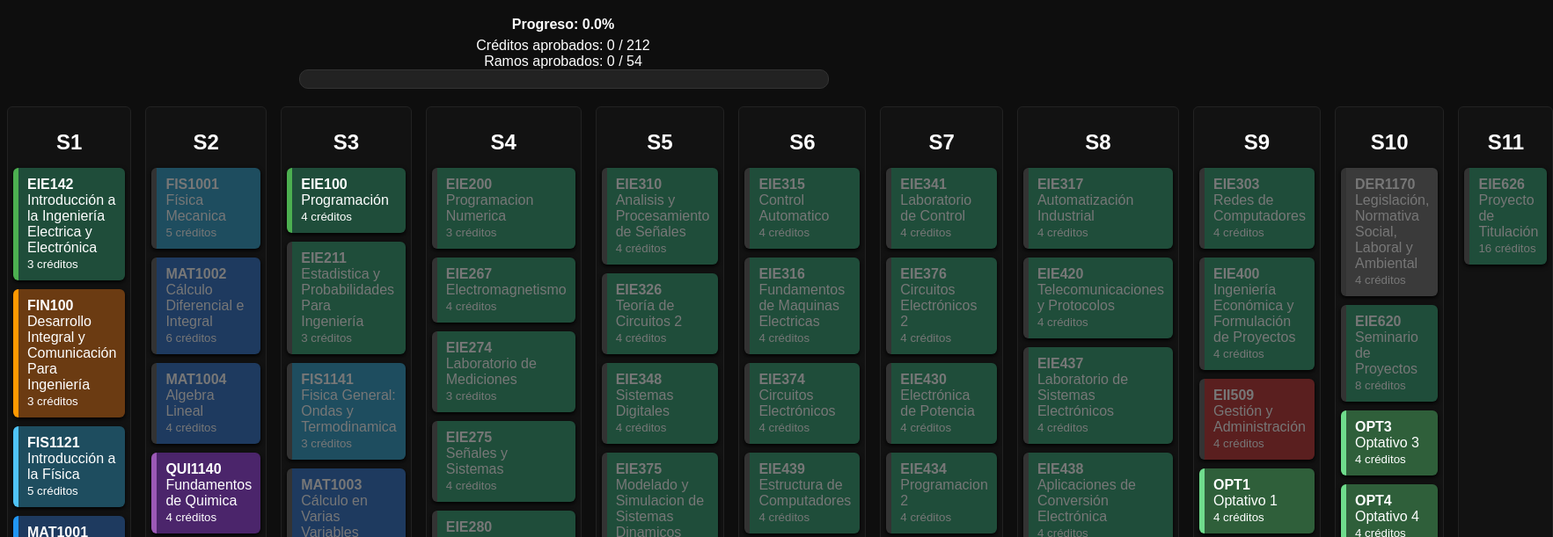
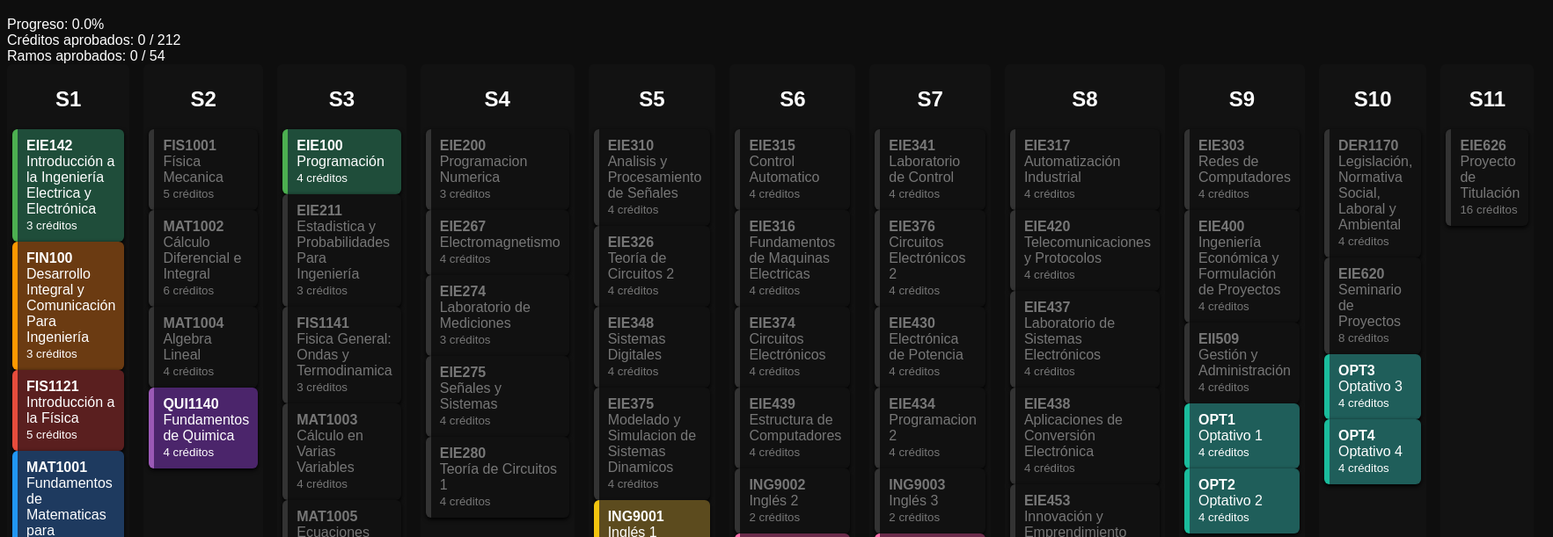
Before and after one commit to xfixters/ela.github.io, a plain HTML site: page index.html in a window 1280 px wide. Shown: the part 61-672 px from the top of the page at 88% size, 1765 px wide, since content can reach past the window. Drawn offline with Linux system fonts and the light colour scheme.

Commit message:
Update style.css

```diff
--- a/style.css
+++ b/style.css
@@ -1,4 +1,4 @@
-/* ===== MODO OSCURO GLOBAL ===== */
+/* ===== GLOBAL ===== */
 body {
     background-color: #0e0e0e;
     color: #ffffff;
@@ -7,7 +7,6 @@ body {
 
 h1 {
     text-align: center;
-    color: #ffffff;
 }
 
 /* ===== GRID ===== */
@@ -24,51 +23,13 @@ h1 {
     border-radius: 6px;
     box-shadow: 0 2px 5px #000;
     cursor: pointer;
-    border-left: 5px solid #444;
-    color: #ffffff !important;
+    border-left: 6px solid #444;
     transition: transform 0.15s ease, filter 0.15s ease;
 }
 
 .course:hover {
+    transform: scale(1.02);
     filter: brightness(1.15);
-    transform: scale(1.02);
-}
-
-/* ===== APROBADOS ===== */
-.course.approved {
-    position: relative;
-    opacity: 0.95;
-    animation: approvedPop 0.25s ease-out;
-}
-
-.course.approved::before {
-    content: "✔";
-    position: absolute;
-    top: 6px;
-    right: 8px;
-    font-size: 20px;
-    font-weight: bold;
-    color: #2ecc71;
-    text-shadow: 0 0 6px #2ecc71;
-}
-
-.course.approved::after {
-    content: "";
-    position: absolute;
-    top: 50%;
-    left: -5%;
-    width: 110%;
-    height: 4px;
-    background-color: #ff2b2b;
-    transform: translateY(-50%);
-    border-radius: 3px;
-    box-shadow: 0 0 6px #ff2b2b;
-}
-
-@keyframes approvedPop {
-    0% { transform: scale(0.95); filter: brightness(0.8); }
-    60% { transform: scale(1.04); filter: brightness(1.2); }
-    100% { transform: scale(1); filter: brightness(1); }
 }
 
 /* ===== BLOQUEADOS ===== */
@@ -79,114 +40,85 @@ h1 {
     cursor: not-allowed;
 }
 
+/* ===== APROBADOS ===== */
+.course.approved::before {
+    content: "✔";
+    position: absolute;
+    top: 6px;
+    right: 8px;
+    color: #2ecc71;
+    font-size: 20px;
+}
+
 /* ===== SEMESTRES ===== */
 .semester {
-    display: flex;
-    flex-direction: column;
-    gap: 10px;
     background-color: #121212;
-    border: 1px solid #222;
     padding: 6px;
     border-radius: 6px;
 }
 
 .semester h2 {
     text-align: center;
-    margin-bottom: 5px;
 }
 
-/* ===== COLORES POR SIGLA ===== */
+/* ===== COLORES POR RAMO ===== */
 
 /* MAT - Azul */
 .course.mat {
-    background-color: #1e3a5f !important;
-    border-left: 6px solid #2196f3;
+    background-color: #1e3a5f;
+    border-left-color: #2196f3;
 }
 
 /* EIE - Verde */
 .course.eie {
-    background-color: #1f4d3a !important;
-    border-left: 6px solid #4caf50;
+    background-color: #1f4d3a;
+    border-left-color: #4caf50;
 }
 
 /* QUI - Morado */
 .course.qui {
-    background-color: #4b256b !important;
-    border-left: 6px solid #9b59b6;
+    background-color: #4b256b;
+    border-left-color: #9b59b6;
 }
 
-/* FIS - Celeste */
+/* FIS - Rojo */
 .course.fis {
-    background-color: #1e4d5f !important;
-    border-left: 6px solid #4fc3f7;
+    background-color: #5a1f1f;
+    border-left-color: #e74c3c;
 }
 
 /* ING - Amarillo */
 .course.ing {
-    background-color: #5c4b1e !important;
-    border-left: 6px solid #f1c40f;
+    background-color: #5c4b1e;
+    border-left-color: #f1c40f;
 }
 
 /* FIN - Naranjo */
 .course.fin {
-    background-color: #6b3b12 !important;
-    border-left: 6px solid #ff9800;
+    background-color: #6b3b12;
+    border-left-color: #ff9800;
 }
 
 /* DER - Gris */
 .course.der {
-    background-color: #3a3a3a !important;
-    border-left: 6px solid #9e9e9e;
+    background-color: #2b2b2b;
+    border-left-color: #9e9e9e;
 }
 
-/* EII - Rojo */
+/* EII - Café */
 .course.eii {
-    background-color: #5a1f1f !important;
-    border-left: 6px solid #e53935;
+    background-color: #4a3624;
+    border-left-color: #8d6e63;
 }
 
 /* FORMACIÓN - Rosado */
 .course.rosado {
-    background-color: #6b2b4a !important;
-    border-left: 6px solid #ff6fae;
+    background-color: #6b2b4a;
+    border-left-color: #ff6fae;
 }
 
-/* OPT - Verde claro */
+/* OPT - Turquesa */
 .course.opt {
-    background-color: #2f5f3a !important;
-    border-left: 6px solid #6fdc8c;
+    background-color: #1f5e5a;
+    border-left-color: #1abc9c;
 }
-
-/* ===== APROBADOS (todos) ===== */
-.course.approved {
-    border-left-color: #2ecc71 !important;
-}
-
-/* ===== BARRA DE PROGRESO ===== */
-#progress-container {
-    width: 100%;
-    max-width: 600px;
-    margin: 20px auto;
-    text-align: center;
-}
-
-#progress-text {
-    margin-bottom: 6px;
-    font-weight: bold;
-}
-
-#progress-bar {
-    width: 100%;
-    height: 20px;
-    background-color: #222;
-    border-radius: 10px;
-    overflow: hidden;
-    border: 1px solid #333;
-}
-
-#progress-fill {
-    height: 100%;
-    width: 0%;
-    background: linear-gradient(90deg, #2ecc71, #27ae60);
-    transition: width 0.3s ease;
-}
```
